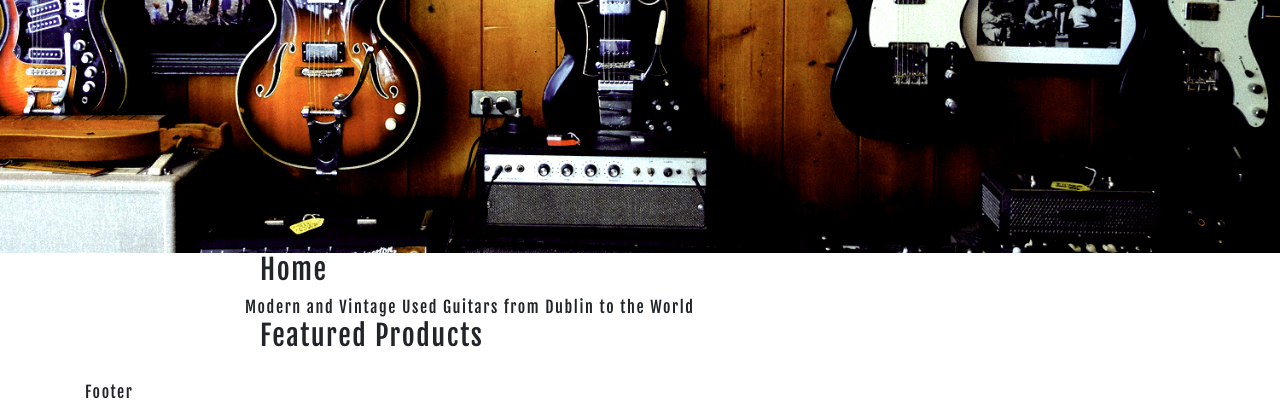
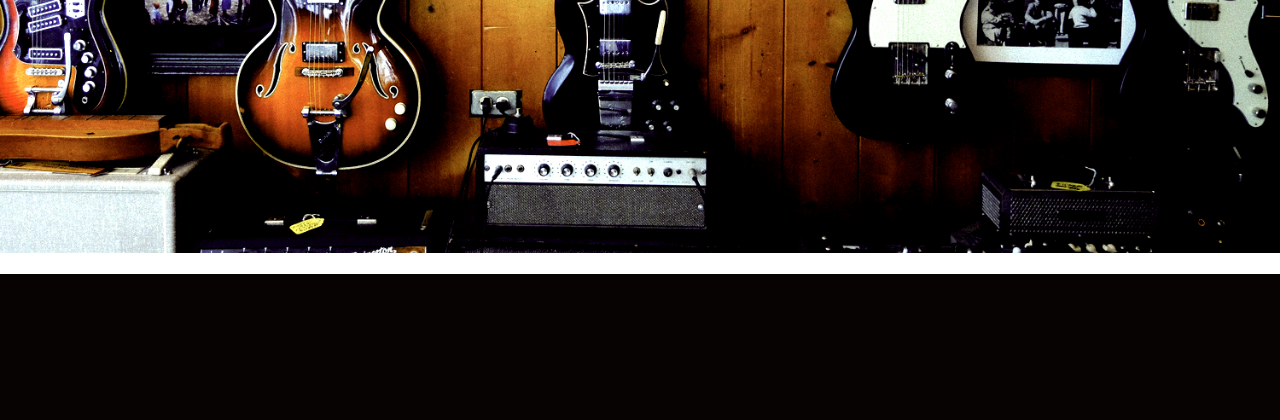
Before and after one commit to johnpooch/e_commerce, a Django app: page / in a window 1280 px wide. Shown: the part 547-967 px from the top of the page. After the commit the page ends 821 px from the top, so only its background shows below. Run offline with Django 3.2, Linux system fonts and the light colour scheme; some libraries are stand-ins or nearby versions.

```diff
--- a/home/templates/home/index.html
+++ b/home/templates/home/index.html
@@ -1,15 +1,4 @@
 {% extends 'base.html' %}
 
 {% block content %}
-
-<h3>Home</h3>
-
-<div class="row home-banner">
-        <span>Modern and Vintage Used Guitars from Dublin to the World</span>
-</div>
-
-<h3>Featured Products</h3>
-
-
-
 {% endblock %}
--- a/templates/base.html
+++ b/templates/base.html
@@ -31,7 +31,6 @@
 </head>
 
 <body>
-
 
     <!--Background Image-->
     <section class="guitar-shop background-image">
@@ -139,9 +138,6 @@
             {% block products %}
             {% endblock %}
 
-
-        <div class="footer">
-            <p>Footer</p>
         </div>
 
         {% block custom_js %}{% endblock %}
```
